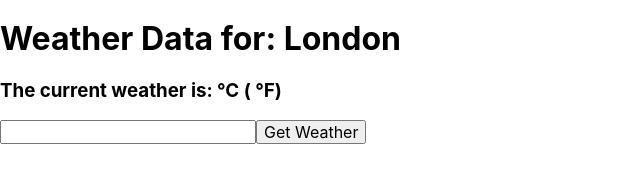
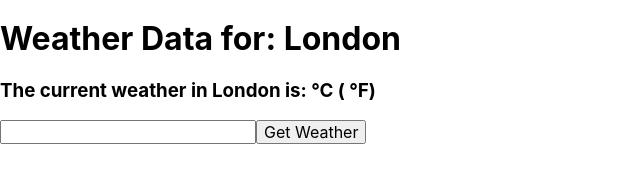
Before and after one commit to jvdsouza/weather-app, a React (Create React App) app: page / in a window 1280 px wide. Shown: the top 170 px of the page, without its empty margins (0-640 px from the left). Built offline with nearby package versions, Linux system fonts and the light colour scheme; no server answers.

Commit message:
made Search a child of the Card component

```diff
--- a/src/components/Card/Card.js
+++ b/src/components/Card/Card.js
@@ -1,10 +1,12 @@
 import React from 'react';
+import Search from '../Search/Search';
 
-const Card = ({weatherCelc, weatherFar, userInput, success}) => {
+const Card = ({weatherCelc, weatherFar, location, userInput, success, onInputChange, onButtonSubmit}) => {
     return(
       <div>
         <h1>Weather Data for: {userInput}</h1>
-        <h3>The current weather is: {weatherCelc} &#8451; ({weatherFar} &#8457;)</h3>
+        <h3>The current weather in {location} is: {weatherCelc} &#8451; ({weatherFar} &#8457;)</h3>
+        <Search onInputChange={onInputChange} onButtonSubmit={onButtonSubmit}/>
       </div>
     );
 }
--- a/src/containers/App.js
+++ b/src/containers/App.js
@@ -1,7 +1,7 @@
 import React, { Component } from 'react';
 import Card from '../components/Card/Card';
 import ErrorBoundary from '../components/ErrorBoundary/ErrorBoundary';
-import Search from '../components/Search/Search';
+// import Search from '../components/Search/Search';
 import './App.css';
 
 const appID="c3860854e4b445d4a7d20312191901";
@@ -52,7 +52,7 @@ class App extends Component {
         this.setState({
           weatherDataC: data.current.temp_c,
           weatherDataF: data.current.temp_f
-        }).catch(this.setState({success:false}));
+        })
       })
       .catch(this.setState({success: false}));
   }
@@ -68,8 +68,9 @@ class App extends Component {
             userInput={this.state.userInput}
             location={this.state.location}
             success={this.state.success}
+            onInputChange={this.onInputChange}
+            onButtonSubmit={this.onButtonSubmit}
           />
-          <Search onInputChange={this.onInputChange} onButtonSubmit={this.onButtonSubmit}/>
       </ErrorBoundary>
       </div>
     );
```
